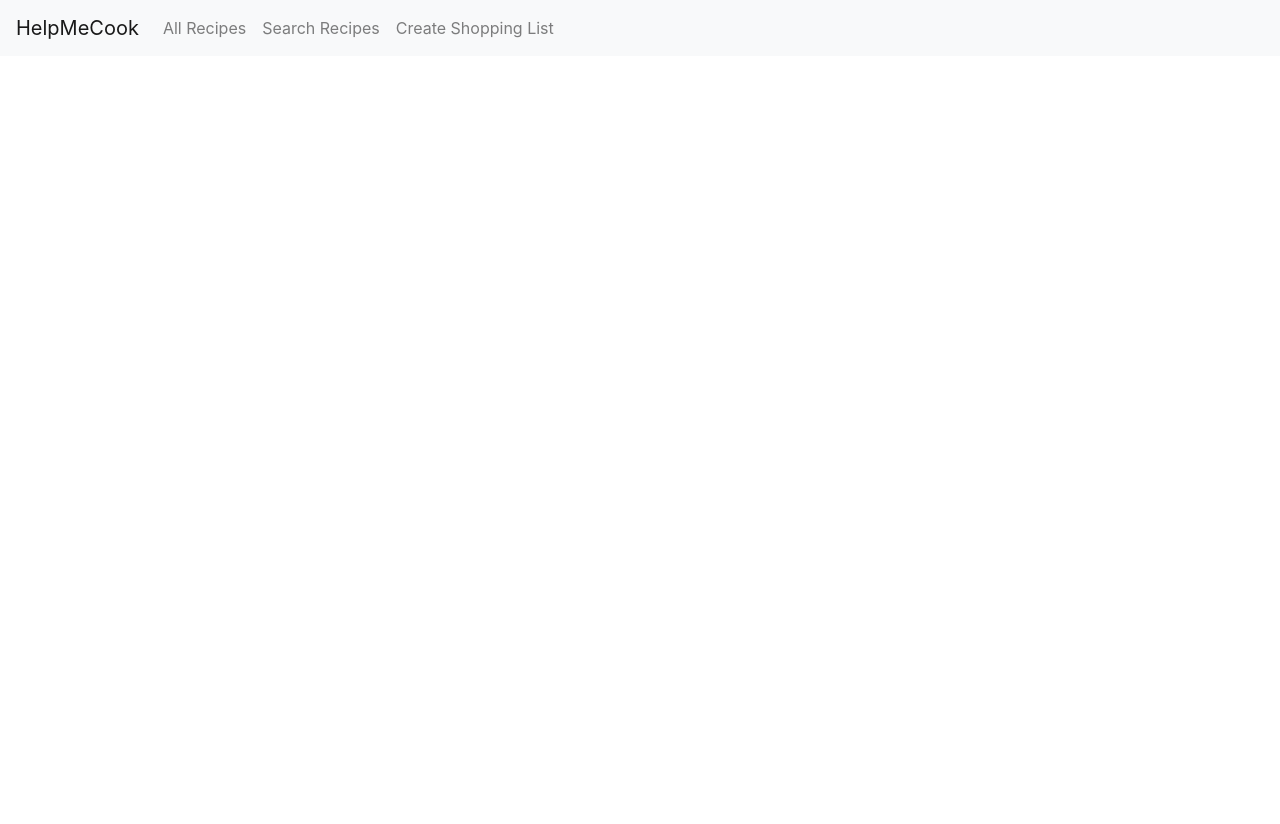
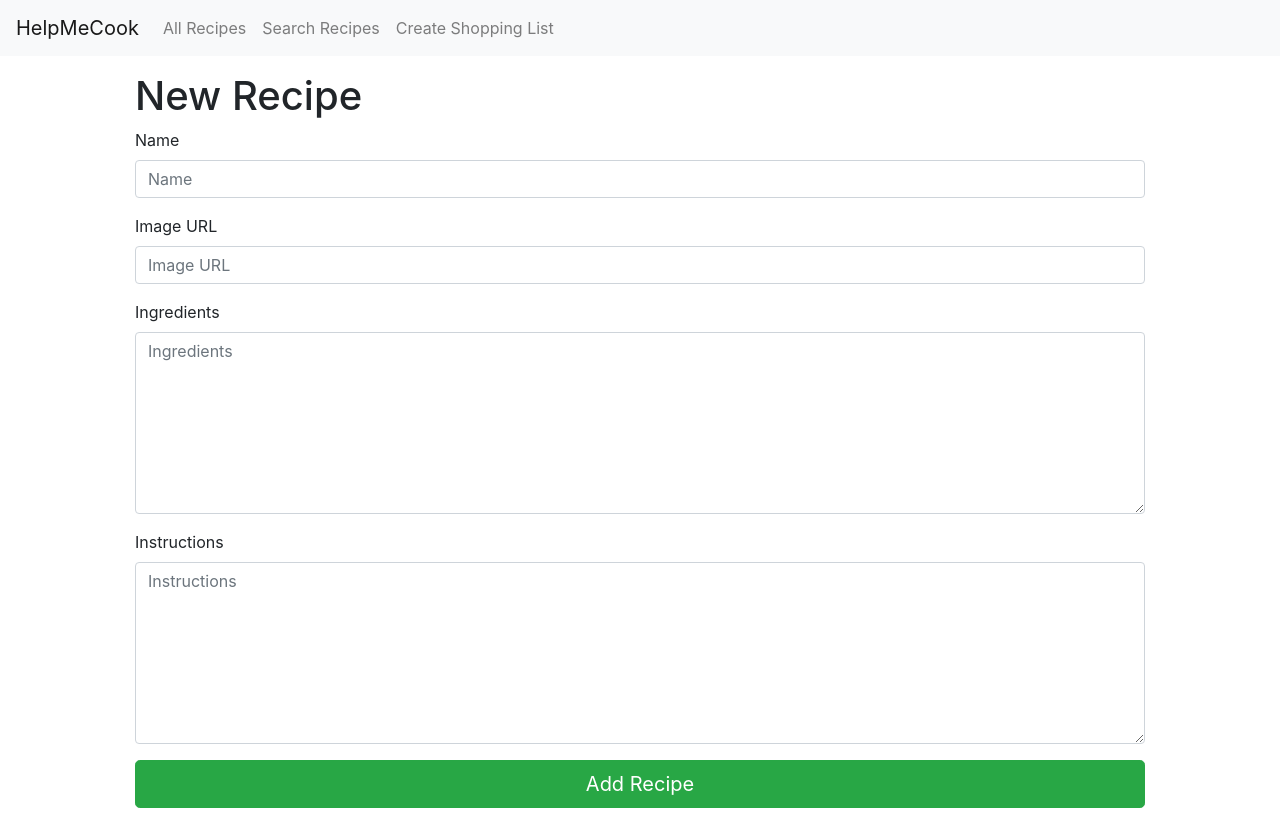
Before and after one commit to tedleahy/help-me-cook-web, a React (Create React App) app: page /recipes/new in a window 1280 px wide. Before the commit the page ends 800 px from the top, so only its background shows below. Built offline with nearby package versions, Linux system fonts and the light colour scheme.

Commit message:
Create 'New Recipe' form, only logging the form data on submit

```diff
--- a/src/components/App.tsx
+++ b/src/components/App.tsx
@@ -6,6 +6,7 @@ import CreateShoppingList from "./create-shopping-list/CreateShoppingList";
 import SearchRecipesByIngredients from "./search-recipes-by-ingredients/SearchRecipesByIngredients";
 import { Navbar, Nav } from "react-bootstrap";
 import AllRecipes from "./recipes/AllRecipes";
+import NewRecipe from "./recipes/NewRecipe";
 
 export default function App() {
   return (
@@ -24,6 +25,7 @@ export default function App() {
           <SearchRecipesByIngredients path="/search-recipes-by-ingredients" />
           <CreateShoppingList path="/create-shopping-list" />
           <AllRecipes path="/recipes" />
+          <NewRecipe path="/recipes/new" />
         </Router>
       </div>
     </>
--- a/src/components/recipes/AllRecipes.tsx
+++ b/src/components/recipes/AllRecipes.tsx
@@ -1,7 +1,7 @@
 import axios from "axios";
 import React, { useState, useEffect } from "react";
 import { RouteComponentProps, Link } from "@reach/router";
-import { Row, Col, ListGroup } from "react-bootstrap";
+import { Row, Col, ListGroup, Button } from "react-bootstrap";
 import { Recipe } from "../../common/types";
 
 export default function AllRecipes(props: RouteComponentProps) {
@@ -15,10 +15,18 @@ export default function AllRecipes(props: RouteComponentProps) {
   }, []);
 
   return (
-    <>
+    <Row>
+      <Col xs={{ offset: 1, span: 10 }}>
         <Row>
           <Col>
             <h1>All Recipes</h1>
+          </Col>
+          <Col className="text-right">
+            <Link to="/recipes/new">
+              <Button variant="success" size="lg">
+                + Add New Recipe
+              </Button>
+            </Link>
           </Col>
         </Row>
         <Row>
@@ -32,6 +40,7 @@ export default function AllRecipes(props: RouteComponentProps) {
             </ListGroup>
           </Col>
         </Row>
-    </>
+      </Col>
+    </Row>
   );
 }
--- /dev/null
+++ b/src/components/recipes/NewRecipe.tsx
@@ -0,0 +1,65 @@
+import React, { useState } from "react";
+import { RouteComponentProps } from "@reach/router";
+import { Row, Col, Form, Button } from "react-bootstrap";
+
+export default function NewRecipe(props: RouteComponentProps) {
+  const [name, setName] = useState("");
+  const [imageUrl, setImageUrl] = useState("");
+  const [ingredients, setIngredients] = useState("");
+  const [instructions, setInstructions] = useState("");
+
+  return (
+    <Col xs={{ offset: 1, span: 10 }}>
+      <Row>
+        <Col>
+          <h1>New Recipe</h1>
+        </Col>
+      </Row>
+      <Row>
+        <Col>
+          <Form>
+            {textInput("small", "Name", name, setName)}
+            {textInput("small", "Image URL", imageUrl, setImageUrl)}
+            {textInput("big", "Ingredients", ingredients, setIngredients)}
+            {textInput("big", "Instructions", instructions, setInstructions)}
+
+            <Button
+              variant="success"
+              size="lg"
+              block
+              onClick={(e: React.MouseEvent<HTMLButtonElement>) => {
+                const recipe = {
+                  name: name,
+                  imageUrl: imageUrl,
+                  ingredients: ingredients.split("\n"),
+                  instructions: instructions.split("\n")
+                };
+                console.log(recipe);
+              }}
+            >
+              Add Recipe
+            </Button>
+          </Form>
+        </Col>
+      </Row>
+    </Col>
+  );
+}
+
+type InputSize = "big" | "small";
+
+function textInput(size: InputSize, name: string, stateVar: string, setState: any) {
+  return (
+    <Form.Group>
+      <Form.Label>{name}</Form.Label>
+      <Form.Control
+        type="text"
+        as={size === "big" ? "textarea" : "input"}
+        rows="7"
+        placeholder={name}
+        value={stateVar}
+        onChange={(e: React.ChangeEvent<HTMLInputElement>) => setState(e.currentTarget.value)}
+      />
+    </Form.Group>
+  );
+}
```
Lines whose indentation alone changed are shown as unchanged.
